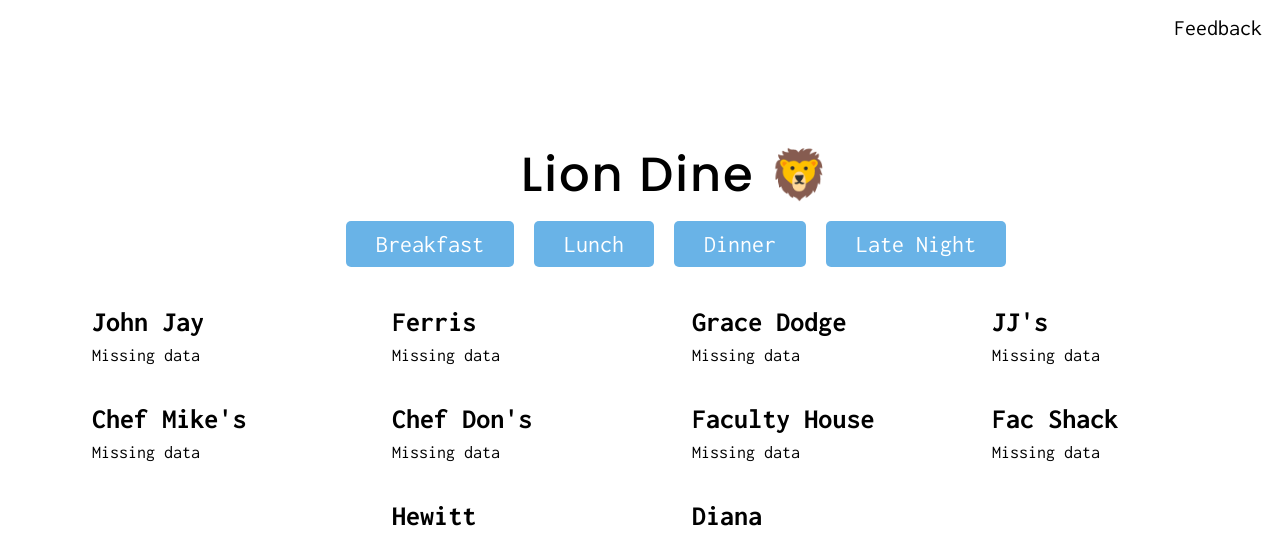
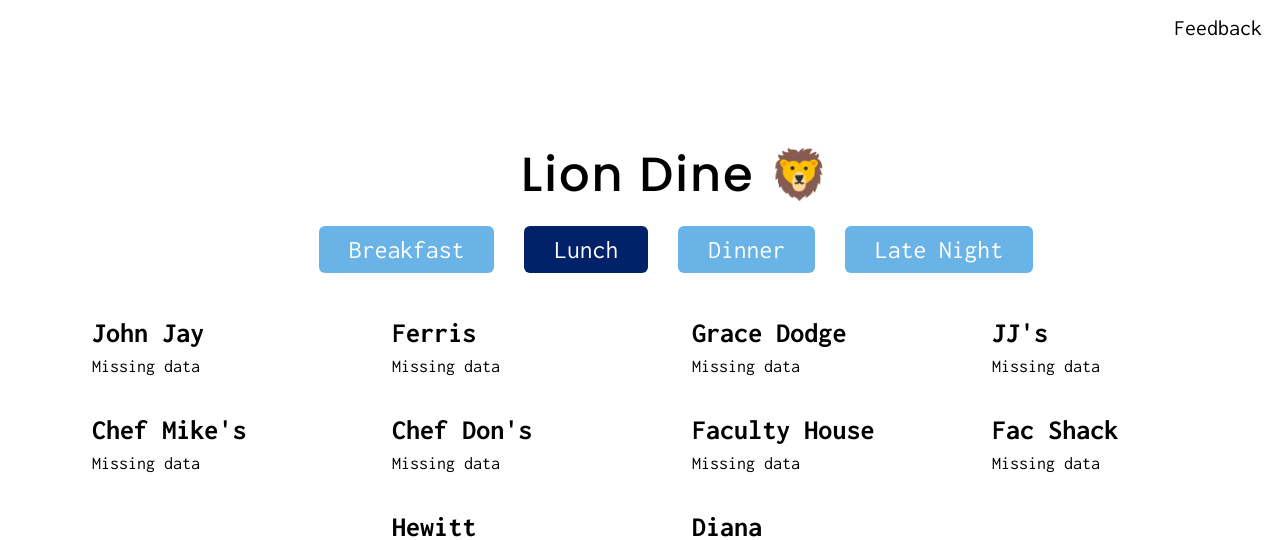
Before and after one commit to caroline-smyth/lion-dine, a Flask app: page /lunch in a window 1280 px wide. Shown: the top 540 px of the page. Run offline with Flask 3, Linux system fonts and the light colour scheme; data that the repository does not hold is empty.

Commit message:
button transitions

```diff
--- a/static/general.css
+++ b/static/general.css
@@ -55,9 +55,6 @@ button:hover{
   opacity: .75;
 }
 
-button:active{
-  background-color: rbg(1,33,105);
-}
 
 .votes {
   display: flex;
@@ -76,18 +73,6 @@ h3 {
   margin-top: 10px; /*0.625rem*/
 }
 
-.meal-name{
-  color: black;
-  font-size: 28px; /*1.75rem*/
-  cursor: pointer;
-  font-style: normal;
-  transition: color 0.15s;
-}
-
-.meal-name:hover{
-  color: rgb(105, 179, 231);
-}
-
 .meal-name.italicized {
   font-style: italic !important;
 }
@@ -96,3 +81,26 @@ body {
   margin-left: 5rem;
 
 }
+
+.meal-button {
+  display: inline-block;
+  padding: 10px 30px 10px 30px;
+  background-color: rgb(105, 179, 231);
+  color: white;
+  text-decoration: none;
+  border: none;
+  border-radius: 6px;
+  font-size: 1.6rem;
+  margin: 5px;
+  cursor: pointer;
+  transition: 0.15s;
+}
+
+.meal-button:hover {
+  opacity: 0.75;
+  color: white;
+}
+
+.meal-button.active {
+  background-color: rgb(1, 33, 105);
+}
--- a/templates/index.html
+++ b/templates/index.html
@@ -53,10 +53,10 @@
       </header>
       <div class="var" id="halls"></div>
       <div class="meals-container">
-          <a href="/breakfast" class="meal-name {% if meal == 'breakfast' %}italicized{% endif %}"><button>Breakfast</button></a>
-          <a href="/lunch" class="meal-name {% if meal == 'lunch' %}italicized{% endif %}"><button>Lunch</button></a>
-          <a href="/dinner" class="meal-name {% if meal == 'dinner' %}italicized{% endif %}"><button>Dinner</button></a>
-          <a href="/latenight" class="meal-name {% if meal == 'latenight' %}italicized{% endif %}"><button>Late Night</button></a>
+        <a href="/breakfast" class="meal-button {% if meal == 'breakfast' %}active{% endif %}">Breakfast</a>
+        <a href="/lunch" class="meal-button {% if meal == 'lunch' %}active{% endif %}">Lunch</a>
+        <a href="/dinner" class="meal-button {% if meal == 'dinner' %}active{% endif %}">Dinner</a>
+        <a href="/latenight" class="meal-button {% if meal == 'latenight' %}active{% endif %}">Late Night</a>
       </div>
       <div class="container">
         {% for hall_name in hall_order %}
```
